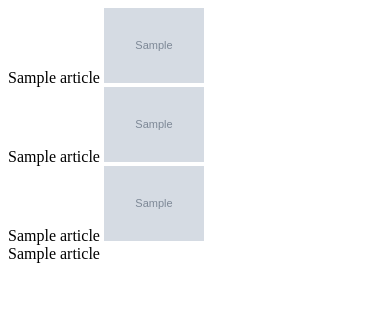
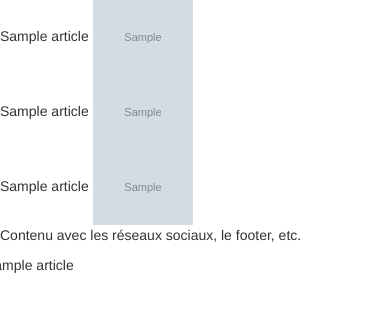
Before and after one commit to EmmanuelGuillou/mini-blog-acs, a PHP site: page /php/beephp-accueil.php in a window 390 px wide. Shown: the top 312 px of the page. Run offline with PHP 8.4, Linux system fonts and the light colour scheme; tables that the repository leaves empty or names only in its code hold one stand-in row (values such as "Sample post"); grey boxes marked "Sample" are stand-in pictures.

Commit message:
Ajout aside

```diff
--- a/php/beephp-accueil.php
+++ b/php/beephp-accueil.php
@@ -1,3 +1,9 @@
+<!doctype html>
+<html>
+<head>
+    <meta charset="utf-8">
+    <link rel="stylesheet" href="../css/bootstrap.css"/>
+</head>
 <?php
 
     $user = 'mathieuc';
@@ -7,9 +13,25 @@ try {
   $dbh = new PDO('mysql:host=localhost;dbname=mathieuc', "mathieuc", "U9YDV9eNf5");
 
   //affichage des articles
+  ?>
+
+  <div class="row">
+      <div class="col-md-9 col-sm-12">
+
+<?php
   articlerecent($dbh);
   articlepluslu($dbh);
   articlemoinslu($dbh);
+?>
+
+      </div>
+
+      <aside class="col-md-3 col-sm-12">
+          <p>Contenu avec les réseaux sociaux, le footer, etc.</p>
+      </aside>
+
+  </div>
+<?php
   article($dbh);
  }
 
@@ -59,3 +81,5 @@ function article($dbh){
     </div>
 <?php }
 } ?>
+
+</html>
```
Lines whose indentation alone changed are shown as unchanged.
